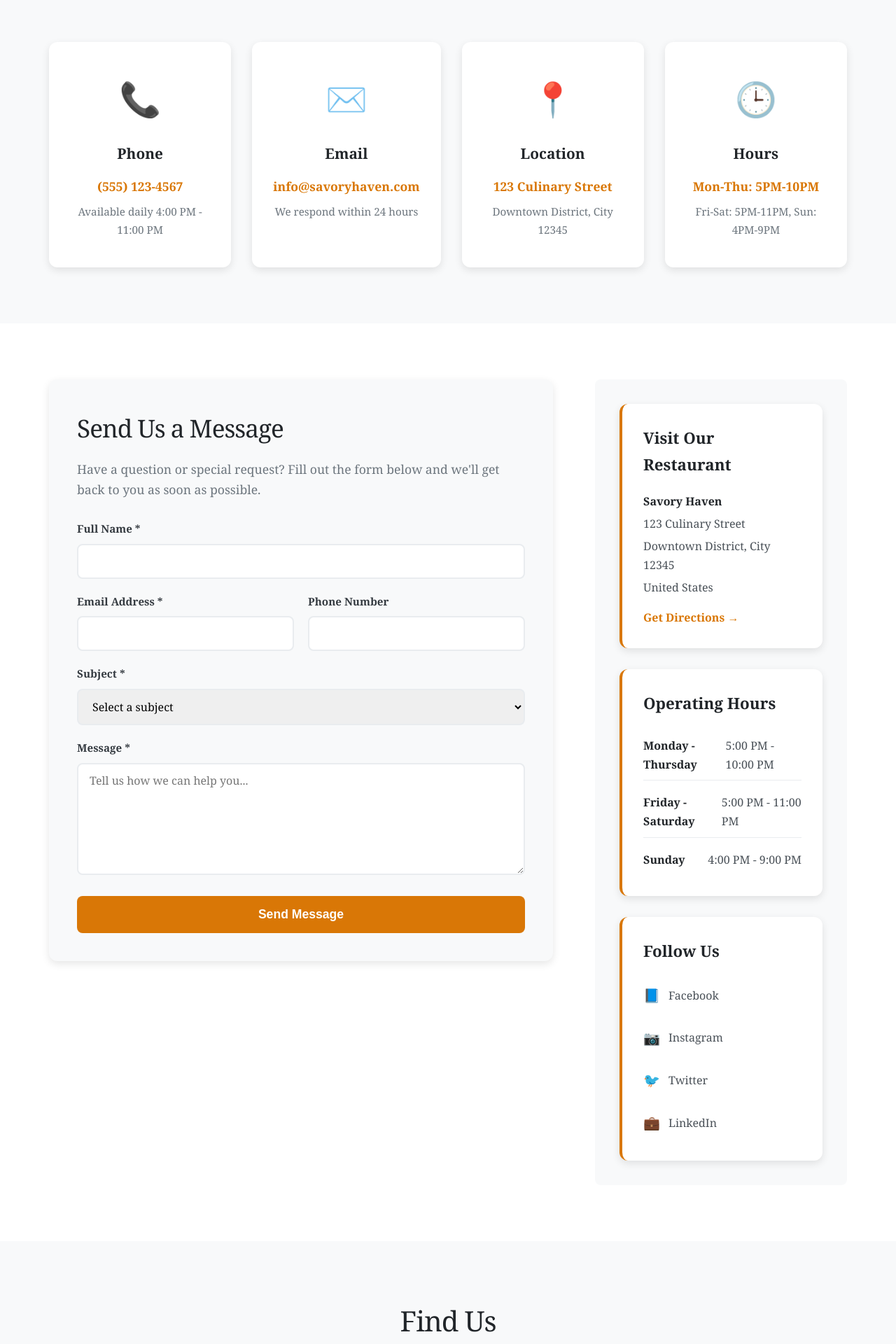
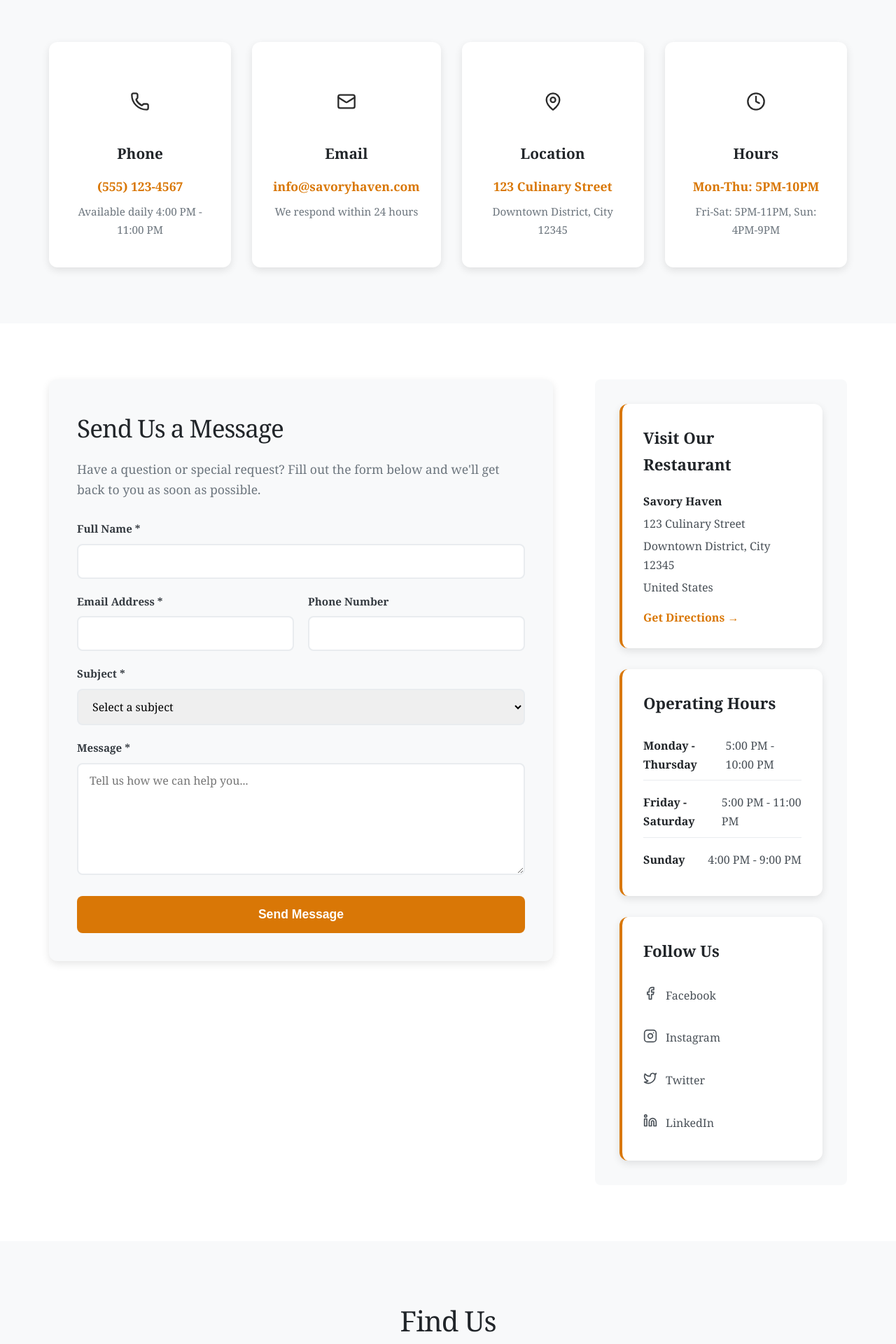
Before and after one commit to humb220106/Savory-Haven, a React (Vite) app: page /contact in a window 1280 px wide. Shown: the part 480-2400 px from the top of the page at 70% size. Built offline with nearby package versions, Linux system fonts and the light colour scheme.

Commit message:
changes are made icons

```diff
--- a/src/Pages/Contact/contact.jsx
+++ b/src/Pages/Contact/contact.jsx
@@ -1,5 +1,16 @@
 import { useState } from "react"
 import { Link } from "react-router-dom"
+import {
+  Phone,
+  Mail,
+  MapPin,
+  Clock,
+  Facebook,
+  Instagram,
+  Twitter,
+  Linkedin,
+  Map as MapIcon
+} from "lucide-react"
 import "./contact.css"
 
 const Contact = () => {
@@ -16,28 +27,28 @@ const Contact = () => {
 
   const contactMethods = [
     {
-      icon: "📞",
+      icon: <Phone size={28} />,
       title: "Phone",
       primary: "(555) 123-4567",
       secondary: "Available daily 4:00 PM - 11:00 PM",
       action: "tel:+15551234567",
     },
     {
-      icon: "✉️",
+      icon: <Mail size={28} />,
       title: "Email",
       primary: "info@savoryhaven.com",
       secondary: "We respond within 24 hours",
       action: "mailto:info@savoryhaven.com",
     },
     {
-      icon: "📍",
+      icon: <MapPin size={28} />,
       title: "Location",
       primary: "123 Culinary Street",
       secondary: "Downtown District, City 12345",
       action: "https://maps.google.com",
     },
     {
-      icon: "🕒",
+      icon: <Clock size={28} />,
       title: "Hours",
       primary: "Mon-Thu: 5PM-10PM",
       secondary: "Fri-Sat: 5PM-11PM, Sun: 4PM-9PM",
@@ -278,19 +289,19 @@ const Contact = () => {
                 <h3>Follow Us</h3>
                 <div className="social-links">
                   <a href="#" className="social-link">
-                    <span className="social-icon">📘</span>
+                    <span className="social-icon"><Facebook size={20} /></span>
                     Facebook
                   </a>
                   <a href="#" className="social-link">
-                    <span className="social-icon">📷</span>
+                    <span className="social-icon"><Instagram size={20} /></span>
                     Instagram
                   </a>
                   <a href="#" className="social-link">
-                    <span className="social-icon">🐦</span>
+                    <span className="social-icon"><Twitter size={20} /></span>
                     Twitter
                   </a>
                   <a href="#" className="social-link">
-                    <span className="social-icon">💼</span>
+                    <span className="social-icon"><Linkedin size={20} /></span>
                     LinkedIn
                   </a>
                 </div>
@@ -307,7 +318,7 @@ const Contact = () => {
           <div className="map-container">
             <div className="map-placeholder">
               <div className="map-content">
-                <div className="map-icon">🗺️</div>
+                <div className="map-icon"><MapIcon size={32} /></div>
                 <h3>Interactive Map</h3>
                 <p>123 Culinary Street, Downtown District</p>
                 <p>Located in the heart of the culinary district, easily accessible by public transport and car.</p>
```
